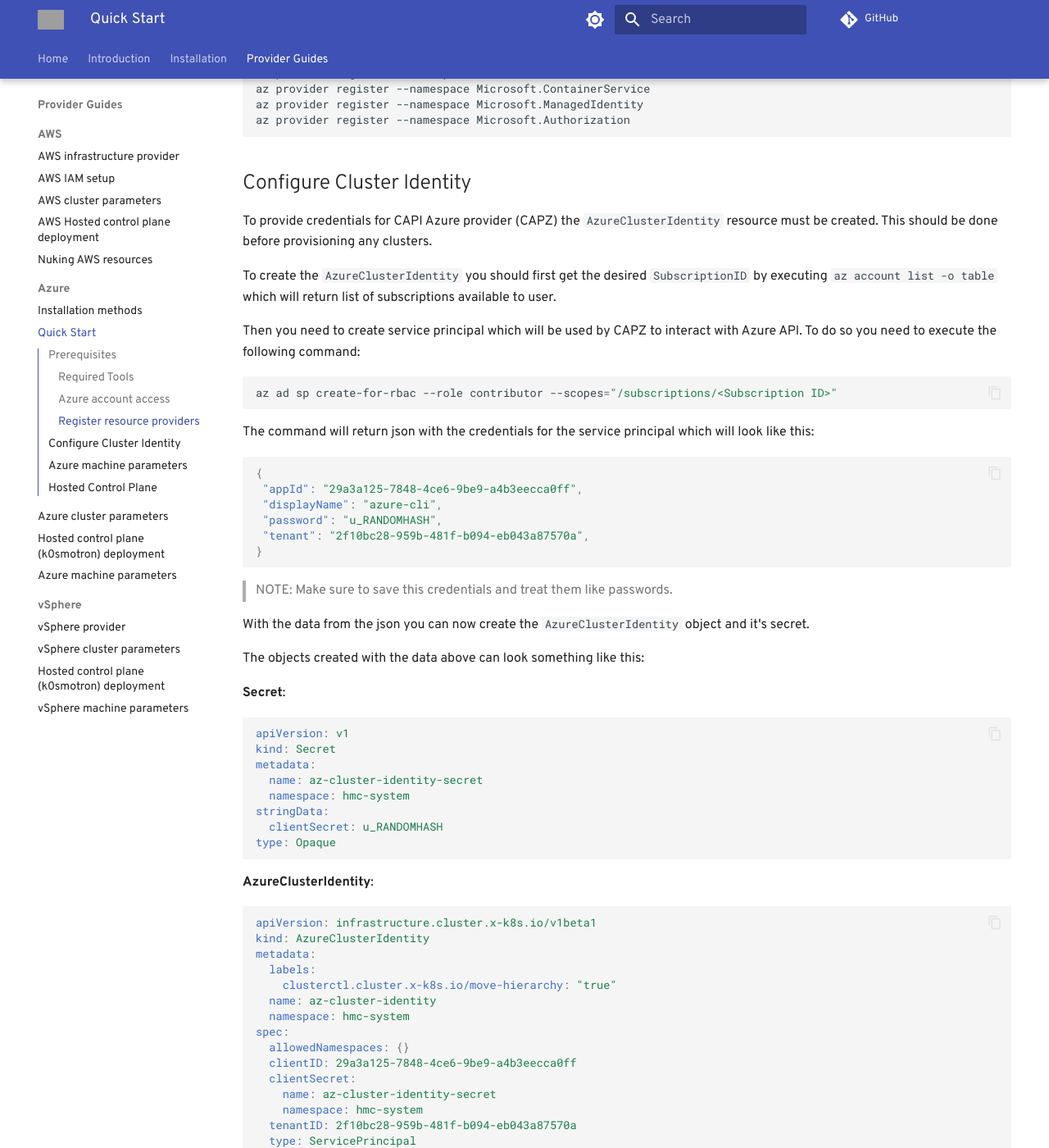
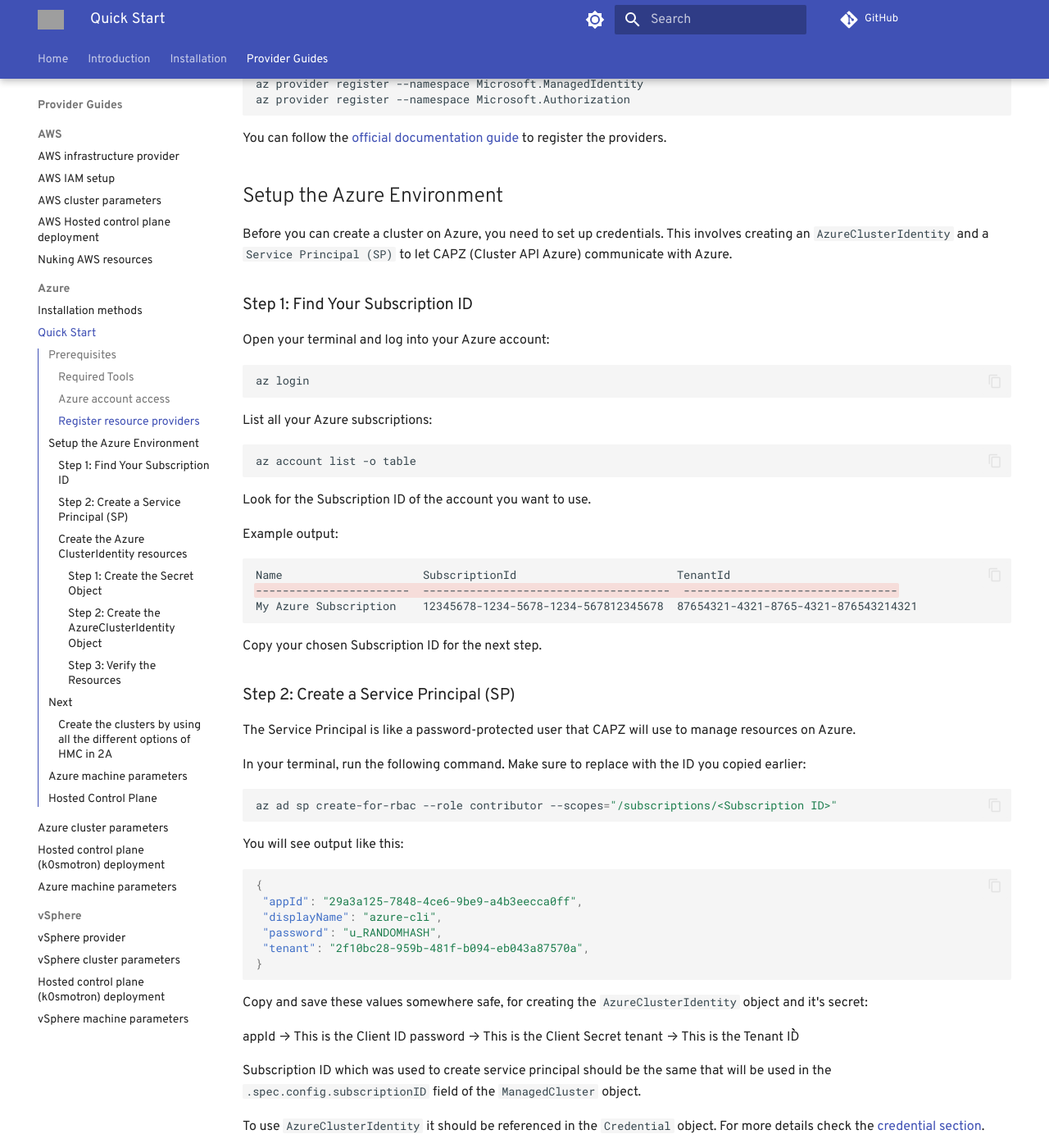
Before and after one commit to wrkode/project-2a-docs, an MkDocs documentation site: the page built from docs/azure/quick-start.md, in a window 1280 px wide and 1400 px high, scrolled down 1042 px. Shown: the whole window at 82% size. Built offline with MkDocs 1.6.1 and Material for MkDocs 9.7.7, drawn with Linux system fonts in a browser that asks for light colours; comment, search, counter and statistics services are not loaded; some of the changed text lies outside the part shown; grey boxes are pictures that could not be loaded.

Commit message:
azure: add nav to quickstart

````diff
--- a/docs/azure/quick-start.md
+++ b/docs/azure/quick-start.md
@@ -4,8 +4,14 @@
 
 ### Required Tools
 
-Before deploying Kubernetes clusters on Azure using Project 2A, ensure the
-following tools and configurations are set up:
+Before we begin, deploying Kubernetes clusters on Azure using Project 2A, make sure you have:
+
+1. **Azure CLI (`az`):**
+   The `az` CLI is required to interact with Azure resources. Install it by
+   following the
+   [Azure CLI installation instructions](https://learn.microsoft.com/en-us/cli/azure/install-azure-cli).
+
+    Run the `az login` command to authenticate your session with Azure.
 
 1. **`kubectl`:**
    Make sure `kubectl` is installed on your local machine to manage your
@@ -14,13 +20,6 @@ following tools and configurations are set up:
     You can follow the
     [official installation guide](https://kubernetes.io/docs/tasks/tools/install-kubectl/).
 
-1. **Azure CLI (`az`):**
-   The `az` CLI is required to interact with Azure resources. Install it by
-   following the
-   [Azure CLI installation instructions](https://learn.microsoft.com/en-us/cli/azure/install-azure-cli).
-
-    Run the `az login` command to authenticate your session with Azure.
-
 ### Azure account access
 
 Ensure you have access to an Azure account with the necessary permissions to
@@ -28,8 +27,8 @@ manage resources. You will need to register specific resource providers, which a
 
 ### Register resource providers
 
-In order to deploy and manage Kubernetes clusters, certain resource providers
-must be registered in your Azure subscription. Ensure the following resource providers are registered:
+If you're using a new subscription, register these services
+ensure the following resource providers are registered:
 
 - `Microsoft.Compute`
 - `Microsoft.Network`
@@ -47,24 +46,52 @@ az provider register --namespace Microsoft.ManagedIdentity
 az provider register --namespace Microsoft.Authorization
 ```
 
-## Configure Cluster Identity
+You can follow the [official documentation guide](https://learn.microsoft.com/en-us/azure/azure-resource-manager/management/resource-providers-and-types)
+to register the providers.
 
-To provide credentials for CAPI Azure provider (CAPZ) the `AzureClusterIdentity`
-resource must be created. This should be done before provisioning any clusters.
+## Setup the Azure Environment
 
-To create the `AzureClusterIdentity` you should first get the desired
-`SubscriptionID` by executing `az account list -o table` which will return list
-of subscriptions available to user.
+Before you can create a cluster on Azure, you need to set up credentials.
+This involves creating an `AzureClusterIdentity` and a `Service Principal (SP)`
+to let CAPZ (Cluster API Azure) communicate with Azure.
 
-Then you need to create service principal which will be used by CAPZ to interact
-with Azure API. To do so you need to execute the following command:
+### Step 1: Find Your Subscription ID
+
+Open your terminal and log into your Azure account:
+
+```bash
+az login
+```
+
+List all your Azure subscriptions:
+
+```bash
+az account list -o table
+```
+
+Look for the Subscription ID of the account you want to use.
+
+Example output:
+
+```diff
+Name                     SubscriptionId                        TenantId
+-----------------------  -------------------------------------  --------------------------------
+My Azure Subscription    12345678-1234-5678-1234-567812345678  87654321-4321-8765-4321-876543214321
+```
+
+Copy your chosen Subscription ID for the next step.
+
+### Step 2: Create a Service Principal (SP)
+
+The Service Principal is like a password-protected user that CAPZ will use to manage resources on Azure.
+
+In your terminal, run the following command. Make sure to replace <Subscription ID> with the ID you copied earlier:
 
 ```bash
 az ad sp create-for-rbac --role contributor --scopes="/subscriptions/<Subscription ID>"
 ```
 
-The command will return json with the credentials for the service principal which
-will look like this:
+You will see output like this:
 
 ```json
 {
@@ -75,46 +102,12 @@ will look like this:
 }
 ```
 
-> NOTE:
-> Make sure to save this credentials and treat them like passwords.
+Copy and save these values somewhere safe, for creating
+the `AzureClusterIdentity` object and it's secret:
 
-With the data from the json you can now create the `AzureClusterIdentity` object
-and it's secret.
-
-The objects created with the data above can look something like this:
-
-**Secret**:
-
-```yaml
-apiVersion: v1
-kind: Secret
-metadata:
-  name: az-cluster-identity-secret
-  namespace: hmc-system
-stringData:
-  clientSecret: u_RANDOMHASH
-type: Opaque
-```
-
-**AzureClusterIdentity**:
-
-```yaml
-apiVersion: infrastructure.cluster.x-k8s.io/v1beta1
-kind: AzureClusterIdentity
-metadata:
-  labels:
-    clusterctl.cluster.x-k8s.io/move-hierarchy: "true"
-  name: az-cluster-identity
-  namespace: hmc-system
-spec:
-  allowedNamespaces: {}
-  clientID: 29a3a125-7848-4ce6-9be9-a4b3eecca0ff
-  clientSecret:
-    name: az-cluster-identity-secret
-    namespace: hmc-system
-  tenantID: 2f10bc28-959b-481f-b094-eb043a87570a
-  type: ServicePrincipal
-```
+appId → This is the Client ID
+password → This is the Client Secret
+tenant → This is the Tenant ID``
 
 Subscription ID which was used to create service principal should be the
 same that will be used in the `.spec.config.subscriptionID` field of the
@@ -122,6 +115,88 @@ same that will be used in the `.spec.config.subscriptionID` field of the
 
 To use `AzureClusterIdentity` it should be referenced in the `Credential`
 object. For more details check the [credential section](../credential/main.md).
+
+> NOTE:
+> Make sure to save this credentials and treat them like passwords.
+
+Now that you have your `Subscription ID`, `Client ID`, `Client Secret`,
+and `Tenant ID`, you can create the AzureClusterIdentity resource,
+which will use these credentials to manage your cluster on Azure.
+
+### Create the Azure ClusterIdentity resources
+
+#### Step 1: Create the Secret Object
+
+The Secret stores the clientSecret (password) from the Service Principal.
+
+1. Save the Secret YAML into a file named `az-cluster-identity-secret.yaml`:
+
+   ```yaml
+   apiVersion: v1
+   kind: Secret
+   metadata:
+   name: az-cluster-identity-secret
+   namespace: hmc-system
+   stringData:
+   clientSecret: u_RANDOMHASH # Password retrieved from the Service Principal
+   type: Opaque
+   ```
+
+   Apply the YAML to your cluster using the following command:
+
+   ```bash
+   kubectl apply -f az-cluster-identity-secret.yaml
+   ```
+
+#### Step 2: Create the AzureClusterIdentity Object
+
+This object defines the credentials CAPZ will use to manage Azure resources.
+
+1. Save the AzureClusterIdentity YAML into a file named `az-cluster-identity.yaml`:
+
+   ```yaml
+   apiVersion: infrastructure.cluster.x-k8s.io/v1beta1
+   kind: AzureClusterIdentity
+   metadata:
+   labels:
+      clusterctl.cluster.x-k8s.io/move-hierarchy: "true"
+   name: az-cluster-identity
+   namespace: hmc-system
+   spec:
+   allowedNamespaces: {}
+   clientID: 29a3a125-7848-4ce6-9be9-a4b3eecca0ff # AppID retrieved from the Service Principal
+   clientSecret:
+      name: az-cluster-identity-secret
+      namespace: hmc-system
+   tenantID: 2f10bc28-959b-481f-b094-eb043a87570a # TennantID retrieved from the Service Principal
+   type: ServicePrincipal
+   ```
+
+1. Apply the YAML to your cluster:
+
+   ```bash
+      kubectl apply -f az-cluster-identity.yaml
+   ```
+
+#### Step 3: Verify the Resources
+
+After applying both YAML files, you can verify that the objects were created successfully:
+
+1. Check the Secret:
+
+   ```bash
+   kubectl get secret az-cluster-identity-secret -n hmc-system
+   ```
+
+1. Check the AzureClusterIdentity:
+
+   ```bash
+   kubectl get azureclusteridentity az-cluster-identity -n hmc-system
+   ```
+
+## Next
+
+#### Create the clusters by using all the different options of HMC in 2A
 
 ## Azure machine parameters
 
````
